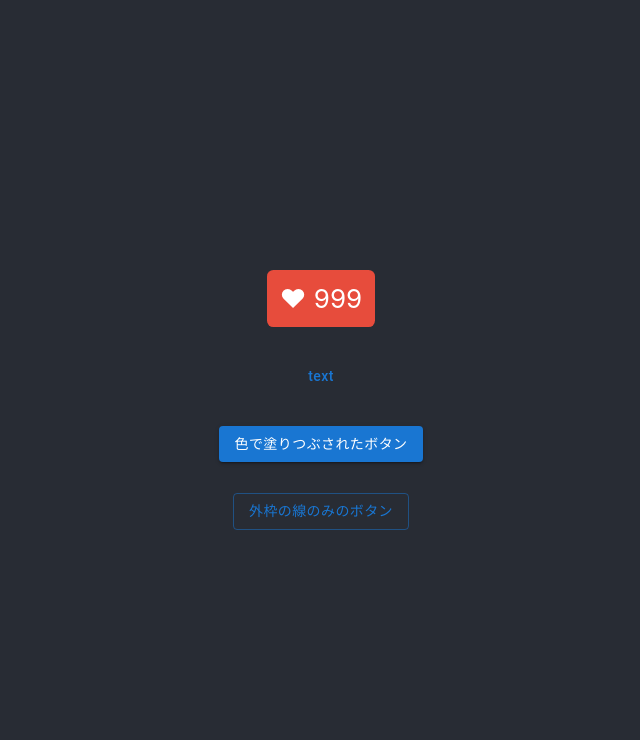
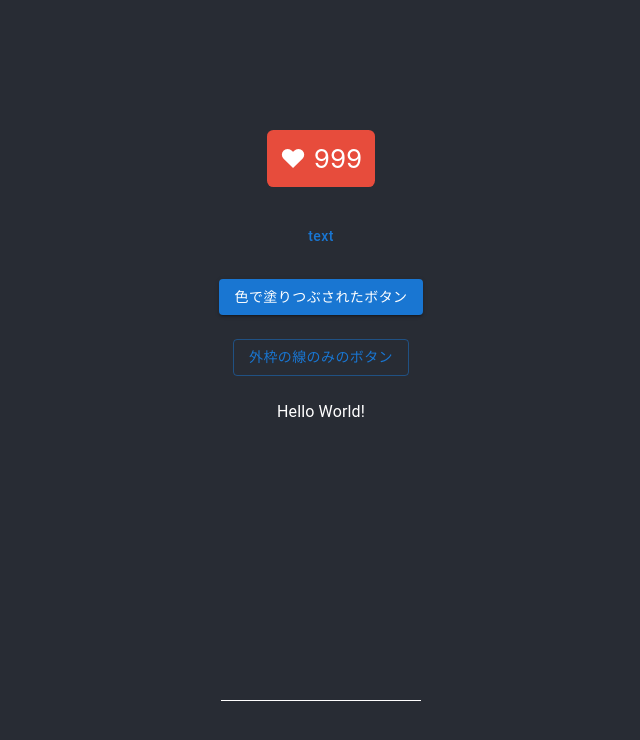
Before and after one commit to rikakohirata/react_typescript, a React (Create React App) app: page / in a window 1280 px wide. Shown: the top 740 px of the page, without its empty margins (319-959 px from the left). Built offline with nearby package versions, Linux system fonts and the light colour scheme.

Commit message:
MUI/Box, Typographyをインポート

```diff
--- a/src/App.tsx
+++ b/src/App.tsx
@@ -1,8 +1,9 @@
 import React, { useState } from "react";
 // import logo from "./logo.svg";
-import "./App.css";  // cssをインポート
-import Button from '@mui/material/Button';  // Material UIのButtonをインポート
-import styled from "@emotion/styled";  // // emotionでCSSを調整
+import "./App.css";                               // cssをインポート
+import Button from '@mui/material/Button';        // Material UIのButtonをインポート
+import { Box, Typography } from '@mui/material';  // まとめてインポート
+import styled from "@emotion/styled";             // emotionでCSSを調整
 
 // ボタンの中の文字を小文字にするため
 const TextButton = styled(Button)`
@@ -30,15 +31,43 @@ function App() {
 
       <header className="App-header">
         {/* いいねボタンを表示 */}
+        <br />
         <LikeButton />
         <br />
 
         {/* Material UIで表示 */}
-        <TextButton>text</TextButton>
-        <br />
-        <Button variant="contained">色で塗りつぶされたボタン</Button>
-        <br />
-        <Button variant="outlined">外枠の線のみのボタン</Button>
+        {/* sxプロパティを用いてCSSのようにスタイリング */}
+        <TextButton sx={{
+          mb: 3,
+        }}>
+            text
+        </TextButton>
+
+        <Button variant="contained" sx={{
+          mb: 3,
+        }}>
+            色で塗りつぶされたボタン
+        </Button>
+
+        <Button variant="outlined" sx={{
+          mb: 3,
+        }}>
+            外枠の線のみのボタン
+        </Button>
+
+        <Box component="div" sx={{
+            height: 300,
+            width: 350,
+            borderBottom: 1,
+            ":hover": {
+            opacity: ".8",
+            },
+            "@media screen and (min-width:400px)": {
+                width: 200,
+            },
+        }}>
+            <Typography paragraph={true}>Hello World!</Typography>
+        </Box>
       </header>
 
     </div>
```
